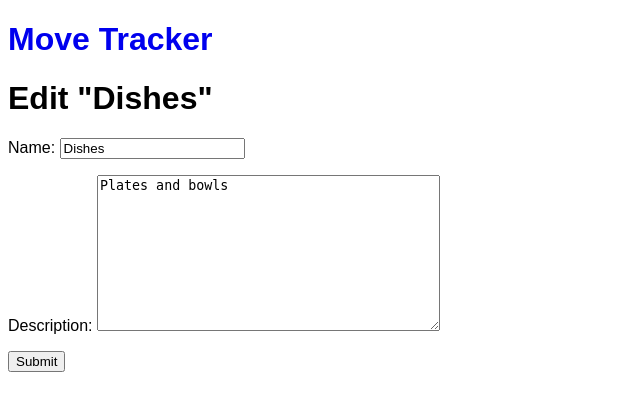
After one commit to kelseyleftwich/move-tracker, a Django app: page /boxes/1/edit/ in a window 1280 px wide. The commit adds this page. Shown: the top 411 px of the page, without its empty margins (0-640 px from the left). Run offline with Django 3.2, Linux system fonts and the light colour scheme; data comes from the database, SQL or seed files in the repository; both versions use the stored data as it was after the commit.

Commit message:
Adds edit object views and templates

```diff
--- a/move_tracker/urls.py
+++ b/move_tracker/urls.py
@@ -19,7 +19,12 @@ from packing import views
 
 urlpatterns = [
 	url(r'^$', views.index, name='home'),
+	# object detail
 	url(r'^boxes/(?P<box_id>[0-9]+)/$', views.box_detail, name='box_detail'),
 	url(r'^things/(?P<thing_id>[0-9]+)/$', views.thing_detail, name='thing_detail'),
+	# object edit
+	url(r'^boxes/(?P<box_id>[-\w]+)/edit/$', views.edit_box, name='edit_box'),
+	url(r'^things/(?P<thing_id>[-\w]+)/edit/$', views.edit_thing, name='edit_thing'),
+
     url(r'^admin/', admin.site.urls),
 ]
--- /dev/null
+++ b/packing/forms.py
@@ -0,0 +1,12 @@
+from django.forms import ModelForm
+from packing.models import Thing, Box
+
+class ThingForm(ModelForm):
+	class Meta:
+		model = Thing
+		fields = ('name', 'description','box')
+
+class BoxForm(ModelForm):
+	class Meta:
+		model = Box
+		fields = ('name', 'description',)
--- a/packing/templates/boxes/box_detail.html
+++ b/packing/templates/boxes/box_detail.html
@@ -20,4 +20,8 @@
 	</ul>
 	</p>
 
+	<a href="{% url 'edit_box' box_id=box.id %}">
+	Edit me!
+	</a>
+
 {% endblock content %}
--- /dev/null
+++ b/packing/templates/boxes/edit_box.html
@@ -0,0 +1,12 @@
+{% extends 'base.html' %}
+{% block title %}
+Edit {{ box.name }} - {{ block.super }}
+{% endblock title %}
+{% block content %}
+<h1>Edit "{{ box.name }}"</h1>
+<form role="form" action="" method="post">
+{% csrf_token %}
+{{ form.as_p }}
+<button type="submit">Submit</button>
+</form>
+{% endblock %}
--- a/packing/templates/things/thing_detail.html
+++ b/packing/templates/things/thing_detail.html
@@ -11,5 +11,9 @@
 	<p>Description: {{thing.description}}</p>
 
 	<p>Box: <a href="{% url 'box_detail' box_id=thing.box.id %}">{{thing.box}}</a></p>
-
+	<p>
+		<a href="{% url 'edit_thing' thing_id=thing.id %}">
+		Edit me!
+		</a>
+	</p>
 {% endblock content %}
--- a/packing/views.py
+++ b/packing/views.py
@@ -1,4 +1,5 @@
-from django.shortcuts import render
+from django.shortcuts import render, redirect
+from packing.forms import ThingForm, BoxForm
 from packing.models import Box, Thing
 
 def index(request):
@@ -24,3 +25,41 @@ def thing_detail(request, thing_id):
 		'things/thing_detail.html',
 		{'thing': thing,}
 		)
+
+def edit_thing(request, thing_id):
+	# grab the object
+	thing = Thing.objects.get(id=thing_id)
+	# set the form we're using...
+	form_class = ThingForm
+	# if form has been submitted
+	if request.method == 'POST':
+		# grab the data from the submitted form
+		form = form_class(data=request.POST, instance=thing)
+		if form.is_valid():
+			# save the new data
+			form.save()
+			return redirect('thing_detail', thing_id = thing.id)
+	# otherwise just create the form
+	else:
+		form = form_class(instance=thing)
+		# and render the template
+		return render(request, 'things/edit_thing.html', {'thing': thing, 'form': form,})
+
+def edit_box(request, box_id):
+	# grab the object
+	box = Box.objects.get(id=box_id)
+	# set the form we're using...
+	form_class = BoxForm
+	# if form has been submitted
+	if request.method == 'POST':
+		# grab the data from the submitted form
+		form = form_class(data=request.POST, instance=box)
+		if form.is_valid():
+			# save the new data
+			form.save()
+			return redirect('box_detail', box_id = box.id)
+	# otherwise just create the form
+	else:
+		form = form_class(instance=box)
+		# and render the template
+		return render(request, 'boxes/edit_box.html', {'box': box, 'form': form,})
```
Also changed, not shown: packing/templates/things/edit_thing.html (added, +12 -0 lines), db.sqlite3.
